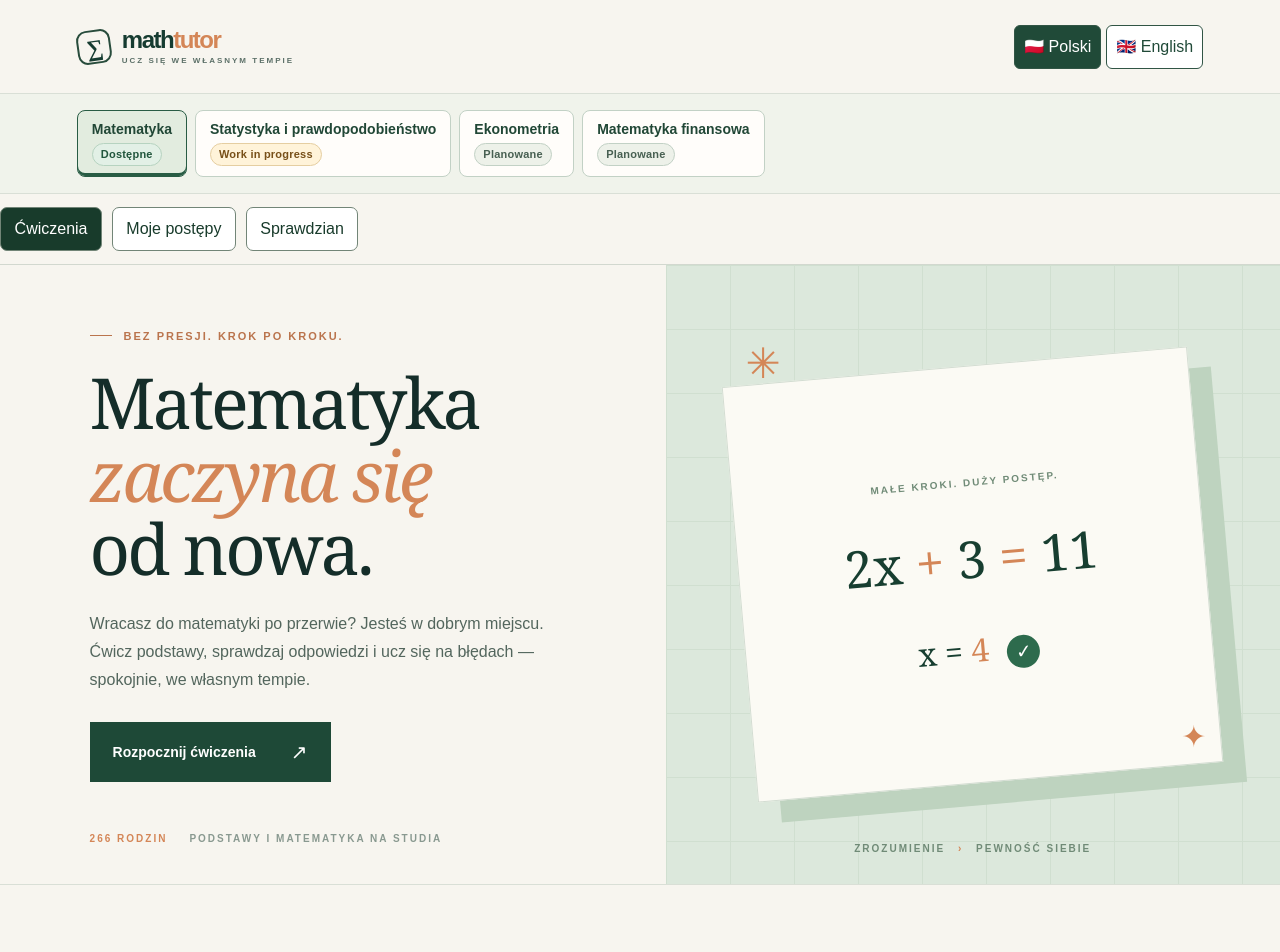
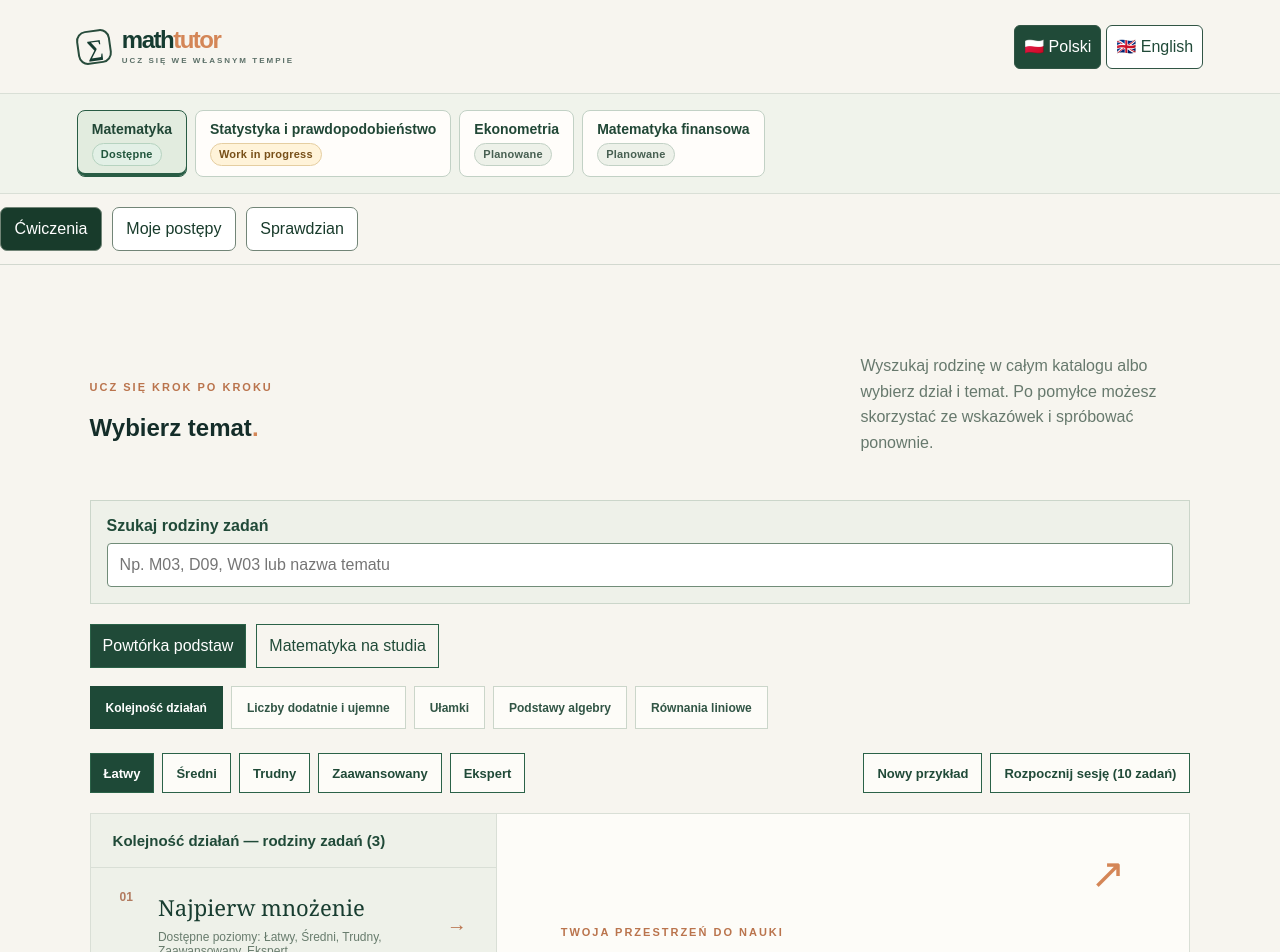
Before and after one commit to eluyz/math-tutor-app, a React (Vite) app: page / in a window 1280 px wide. Shown: the top 952 px of the page. Built offline with nearby package versions, Linux system fonts and the light colour scheme.

Commit message:
fix(ui): remove hero and adjust src/App.tsx

```diff
--- a/src/App.tsx
+++ b/src/App.tsx
@@ -198,11 +198,6 @@ export default function App() {
     showExercise(next);
   }
 
-  function startExercises() {
-    newPracticeExample();
-    document.getElementById("practice")?.scrollIntoView({ behavior: "smooth" });
-  }
-
   function newPracticeExample(level = difficulty) {
     setSearchLevelChange(null);
     newExercise(
@@ -344,53 +339,6 @@ export default function App() {
 
       <main>
         <div hidden={view !== "learn"}>
-        <section className="hero" aria-labelledby="hero-title">
-          <div className="hero-copy">
-            <span className="eyebrow">
-              <span className="eyebrow-line" /> {a.eyebrow}
-            </span>
-            <h1 id="hero-title">
-              {a.hero1}
-              <br />
-              <em>{a.hero2}</em>
-              <br />
-              {a.hero3}
-            </h1>
-            <p>{a.heroText}</p>
-            <button
-              className="primary-button"
-              type="button"
-              onClick={startExercises}
-            >
-              {ui.start} <span aria-hidden="true">↗</span>
-            </button>
-            <div className="hero-meta">
-              <span>
-                {allTemplates.length} {a.families}
-              </span>
-              <span>{a.basicStudy}</span>
-            </div>
-          </div>
-          <div className="hero-art" aria-hidden="true">
-            <div className="art-grid" />
-            <span className="art-spark art-spark-one">✳</span>
-            <span className="art-spark art-spark-two">✦</span>
-            <div className="art-card">
-              <span className="art-label">{a.smallSteps}</span>
-              <span className="art-equation">
-                2x <span>+</span> 3 <span>=</span> 11
-              </span>
-              <span className="art-answer">
-                x = <strong>4</strong>
-                <span className="art-check">✓</span>
-              </span>
-            </div>
-            <div className="art-bottom">
-              {a.understanding} <span>›</span> {a.confidence}
-            </div>
-          </div>
-        </section>
-
         <section
           className="practice"
           id="practice"
@@ -399,10 +347,10 @@ export default function App() {
           <div className="section-heading">
             <div>
               <span className="eyebrow">{a.learnSteps}</span>
-              <h2 id="practice-title" tabIndex={-1}>
+              <h1 id="practice-title" tabIndex={-1}>
                 {a.chooseTopic}
                 <span className="period">.</span>
-              </h2>
+              </h1>
             </div>
             <p>{a.chooseDescription}</p>
           </div>
```
